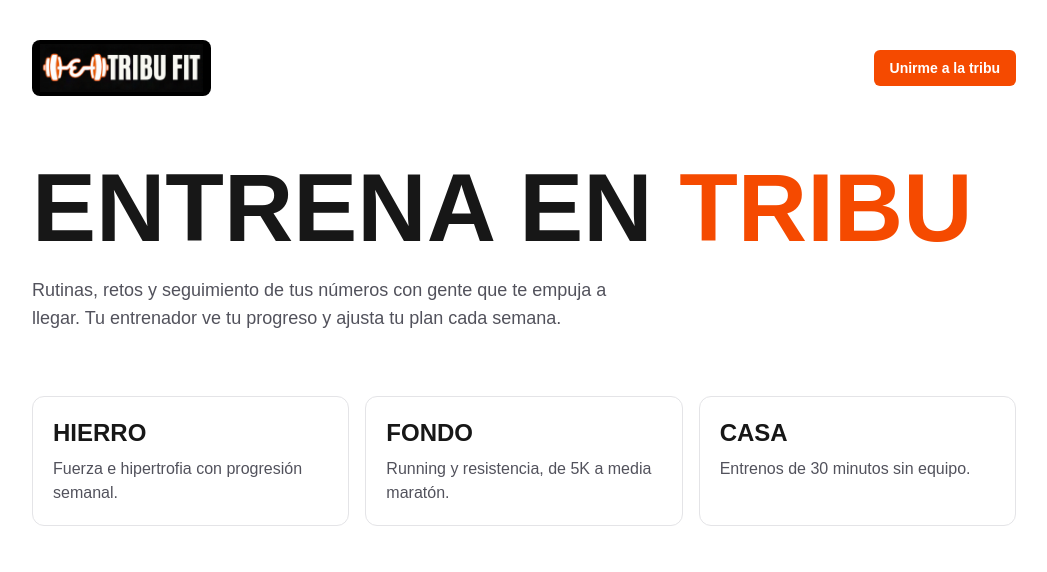
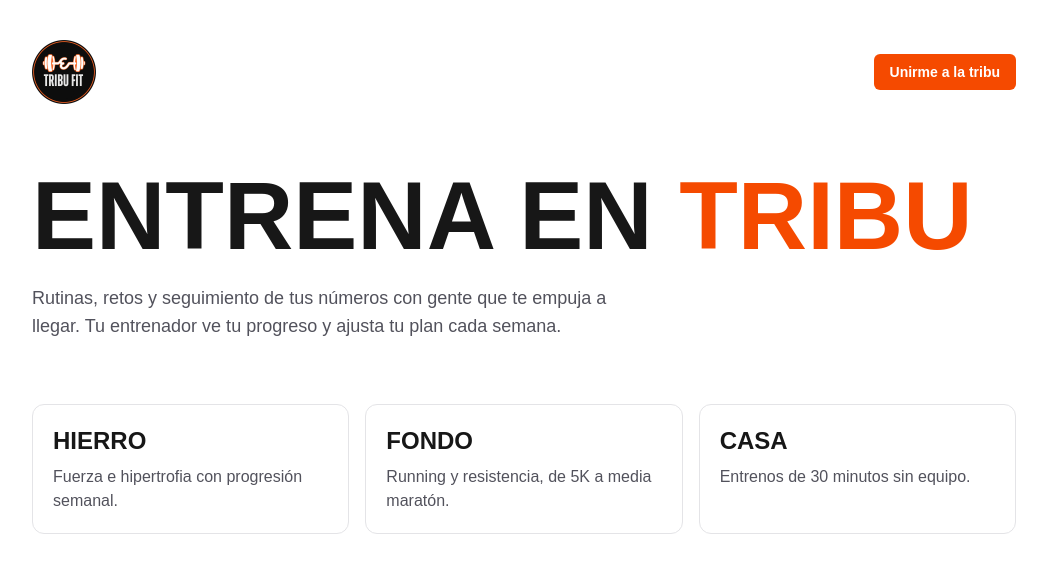
Before and after one commit to dmcripto/Tribu-Fit, a Next.js app: page / in a window 1280 px wide. Shown: the top 572 px of the page, without its empty margins (116-1163 px from the left). Built offline with nearby package versions, Linux system fonts and the light colour scheme.

Commit message:
Reemplazar logo por la insignia circular de Tribu Fit
Co-Authored-By: Claude Sonnet 5.5 <noreply@anthropic.com>
Claude-Session: https://claude.ai/code/session_01BkYwUn6Pe6NqU1WC22c1HF

```diff
--- a/src/app/page.tsx
+++ b/src/app/page.tsx
@@ -13,9 +13,9 @@ export default function Home() {
         <Image
           src="/logo.png"
           alt="Tribu Fit"
-          width={179}
-          height={53}
-          className="rounded-lg bg-black px-2 py-1"
+          width={64}
+          height={64}
+          className="size-16"
           priority
         />
         <a
```
Also changed, not shown: public/logo.png, src/app/icon.png (added).
